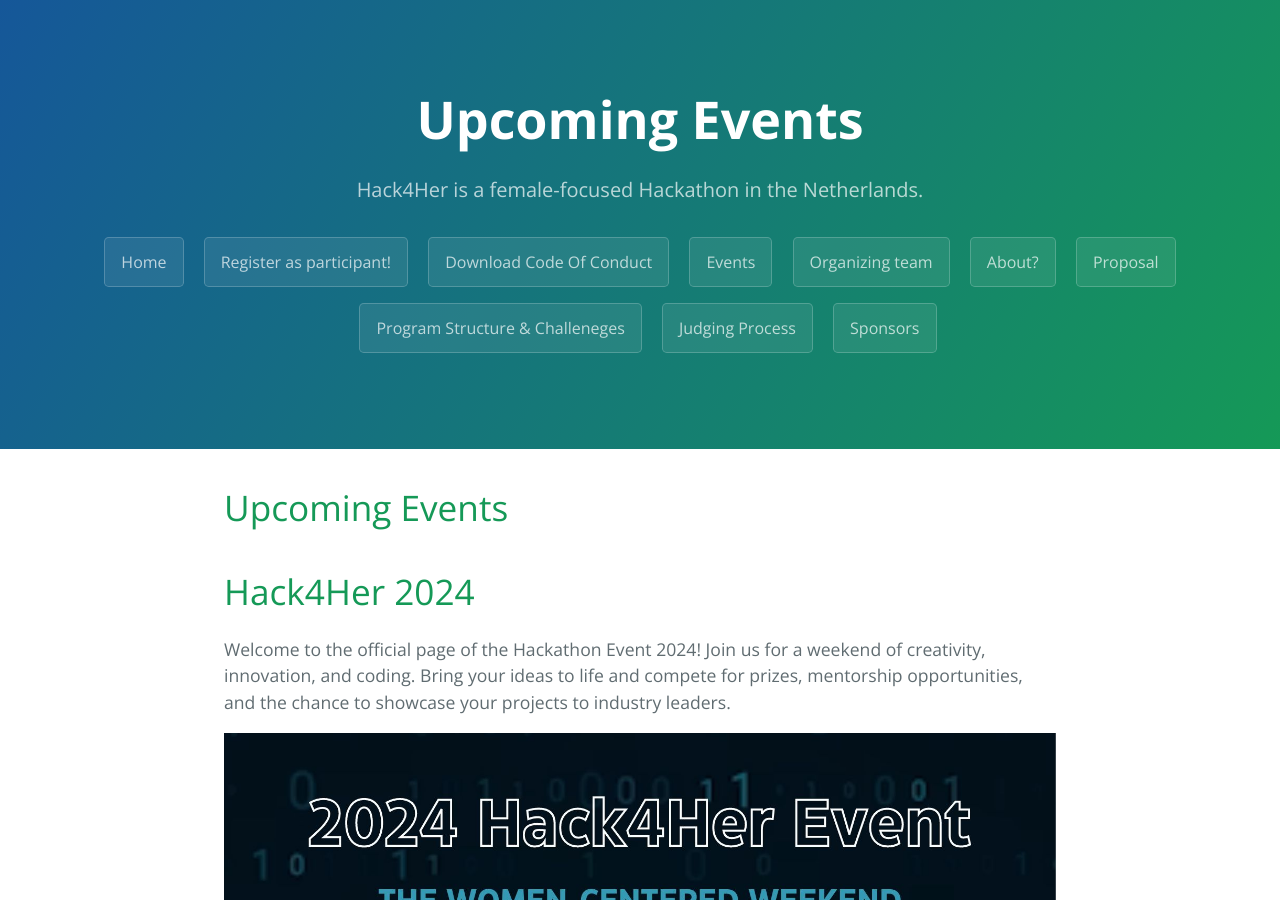
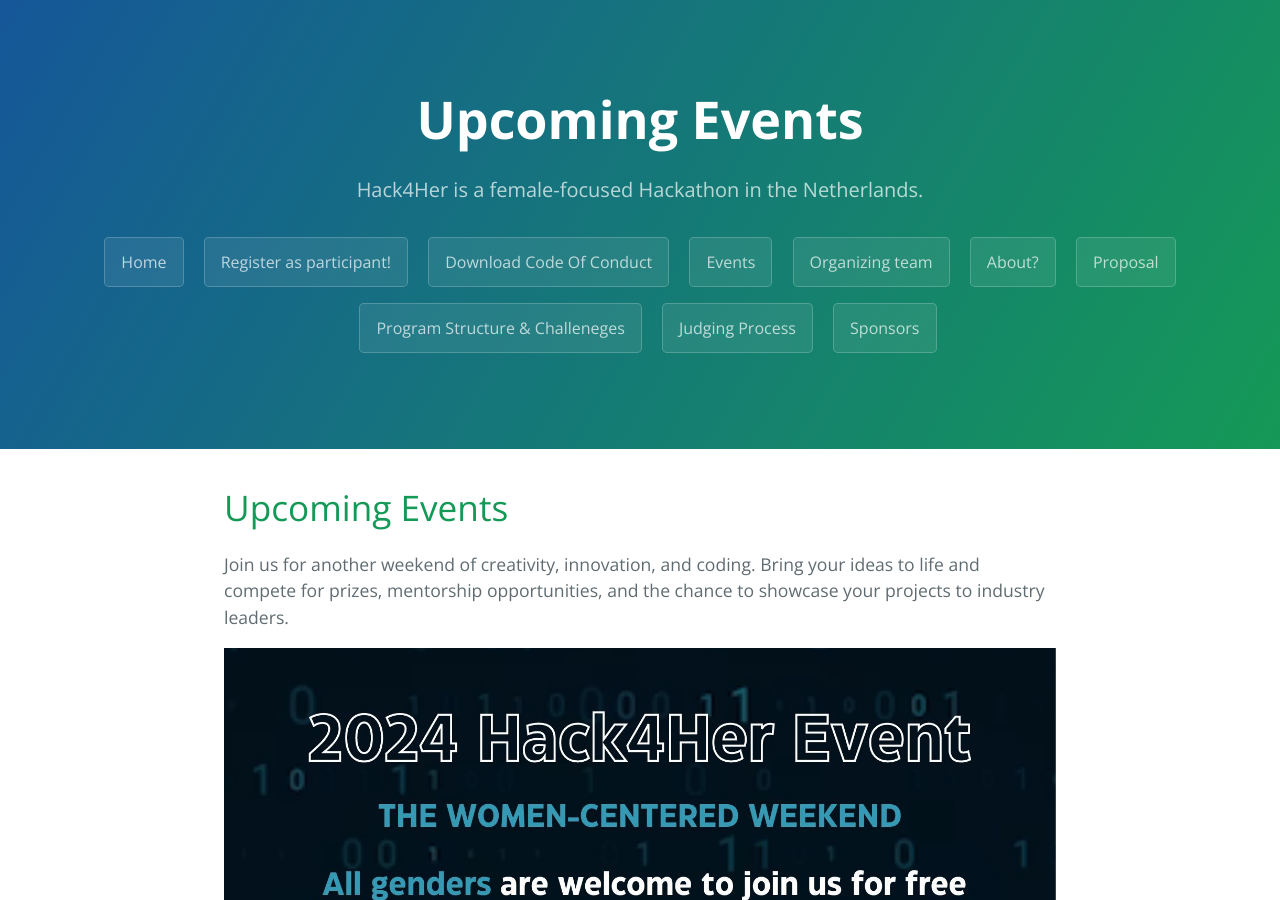
Before and after one commit to hack4her/hack4her.github.io, a Jekyll site: the page built from events.md, in a window 1280 px wide and 900 px high. Built offline with Jekyll 4.4.1, drawn with Linux system fonts in a browser that asks for light colours; our own code applies the rules of GitHub Pages for plain Markdown files.

Commit message:
Update events.md

```diff
--- a/events.md
+++ b/events.md
@@ -1,8 +1,6 @@
 # Upcoming Events
 
-# Hack4Her 2024
-
-Welcome to the official page of the Hackathon Event 2024! Join us for a weekend of creativity, innovation, and coding. Bring your ideas to life and compete for prizes, mentorship opportunities, and the chance to showcase your projects to industry leaders.
+Join us for another weekend of creativity, innovation, and coding. Bring your ideas to life and compete for prizes, mentorship opportunities, and the chance to showcase your projects to industry leaders.
 
 [![Hackathon Event 2024 Poster](https://github.com/hack4her/hack4her.github.io/blob/2be4498cb9fd4a739d9e95485d8d71979c575d84/hack4her_1.jpg)](https://docs.google.com/forms/d/e/1FAIpQLSdRWW-zl_Q58AGoLR0WqIlr7eypdgPIZn3Qo10W4VZH6-PDHg/viewform)
 
```
